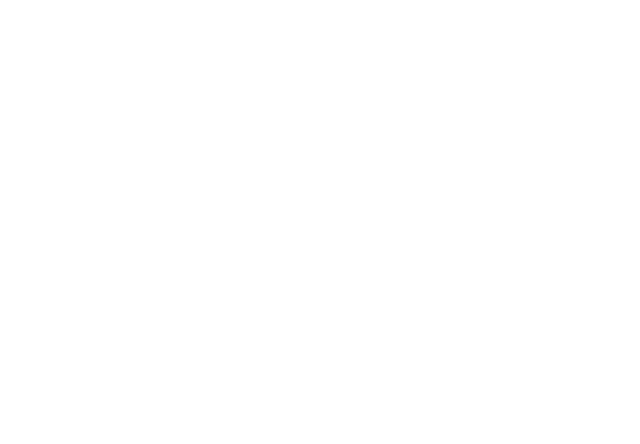
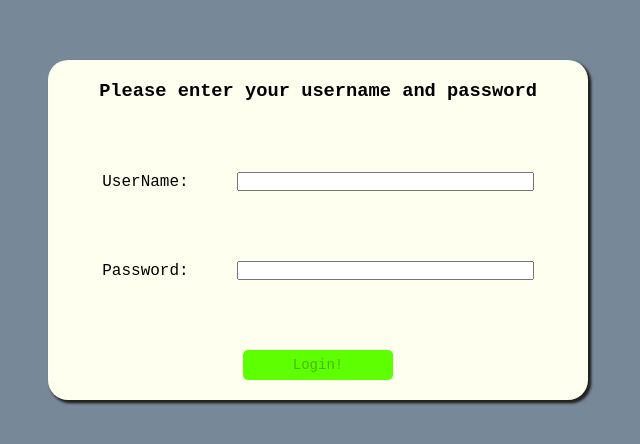
Before and after one commit to aminaligholi/Task_Management, a Vue app: page /login in a window 1280 px wide. Shown: the part 170-614 px from the top of the page, without its empty margins (322-962 px from the left). Built offline with nearby package versions, Linux system fonts and the light colour scheme.

Commit message:
create Page login

```diff
--- a/src/pages/loginPage.vue
+++ b/src/pages/loginPage.vue
@@ -1,28 +1,124 @@
 <template>
-  <div>
-  {{getamin}}
+  <div class="body">
+    <div class="loginBox">
+      <h3>Please enter your username and password</h3>
+      <section class="userNamePart">
+        <label for="username"> UserName: </label>
+        <input id="username" v-model="username" type="text" />
+      </section>
+      <section class="passwordPart">
+        <label for="password"> Password: </label>
+        <input id="password" v-model="password" type="password" />
+      </section>
+      <button
+        :disabled="!username || !password"
+        @click="sendForCheck()"
+        class="submit"
+      >
+        Login!
+      </button>
+    </div>
   </div>
 </template>
 
 <script>
-import {mapGetters} from 'vuex';
+import { mapActions, mapGetters } from "vuex";
 export default {
-    name:'loginPage',
-    data(){
-        return{
+  name: "loginPage",
+  data() {
+    return {
+      password: "",
+      username: "",
+    };
+  },
+  methods: {
+    ...mapActions({
+      Verification: "Verification",
+    }),
+    sendForCheck() {
+      let data = { username: this.username, password: this.password };
+      this.Verification(data).then((req) => {
+          if(req.status==200){
+              this.$swal.fire("welcome", "We are very happy to see you again.", "success")
+              .then(()=>{this.$router.push('/homePage')
+              console.log(this.$router)})
+          }else{
+                 this.$swal.fire("Warning", "Your username or password is incorrect.", "error").then(()=>{
+                     this.username='';
+                     this.password='';
+                 })
 
-        }
+          }
+
+
+      });
     },
-    methods:{},
-    computed:{
-        ...mapGetters(['getamin'])
-    },
-    watch:{},
-    mounted(){},
-
-}
+  },
+  computed: {
+    ...mapGetters(["getamin"]),
+  },
+  watch: {},
+  mounted() {},
+};
 </script>
 
-<style>
+<style scoped>
+.body {
+  width: 100%;
+  height: 100vh;
+  background-color: lightslategray;
+  display: flex;
+  justify-content: center;
+  align-items: center;
+  margin: auto;
+}
 
+.body .loginBox {
+  width: 500px;
+  height: 300px;
+  border-radius: 20px;
+  background-color: ivory;
+  padding: 20px;
+  display: flex;
+  flex-direction: column;
+  align-items: center;
+  justify-content: space-between;
+  margin: 10px;
+  box-shadow: 2px 2px 3px rgb(32, 32, 32), 3px 3px 3px rgb(39, 39, 39);
+}
+.loginBox h3 {
+  text-align: center;
+}
+.userNamePart,
+.passwordPart {
+  width: 90%;
+  display: flex;
+  justify-content: center;
+  align-items: center;
+}
+.userNamePart label,
+.passwordPart label {
+  width: 30%;
+}
+.userNamePart input,
+.passwordPart input {
+  width: 65%;
+  color: slateblue;
+}
+.submit {
+  width: 30%;
+  height: 30px;
+  font-size: 14px;
+  background-color: rgb(94, 255, 0);
+  border: 1 solid lawngreen !important;
+  outline: none;
+  border-radius: 5px;
+}
+
+.submit:hover {
+  border: 1px solid rgb(128, 0, 0);
+}
+.loginBox button {
+  border: none;
+}
 </style>
```
